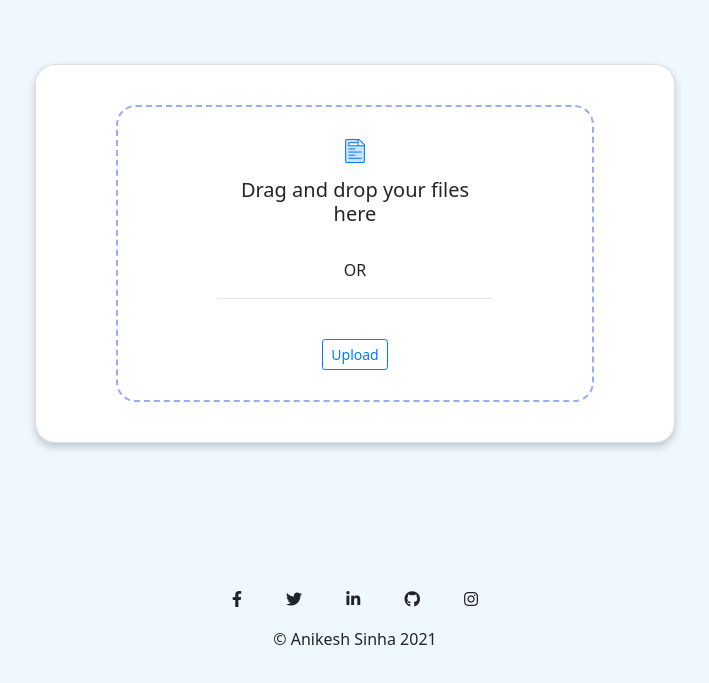
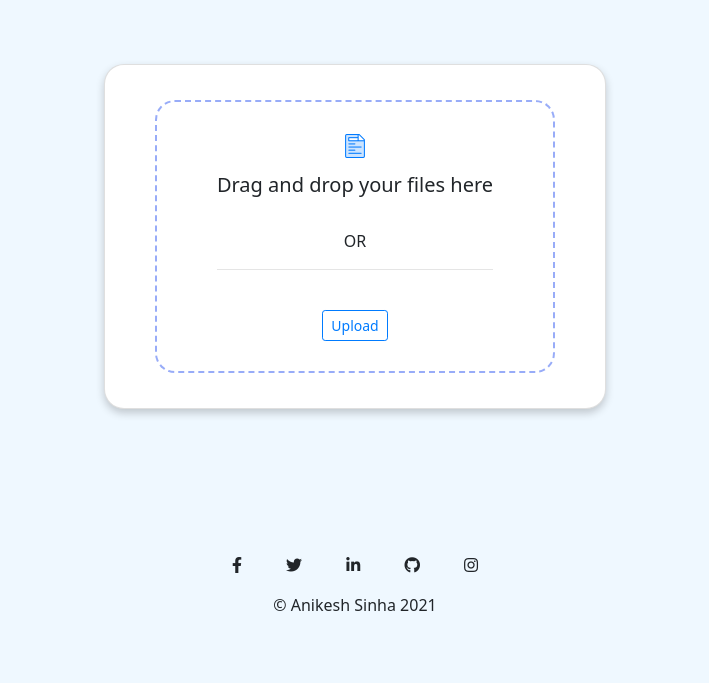
Before and after one commit to AnikS0498/FileSharingFrontEnd, a PHP site: page / in a window 1280 px wide; the page is wider, and only the part inside the window is pictured. Shown: the top 683 px of that part, without its empty margins (285-994 px from the left). Run offline with PHP 8.4, Linux system fonts and the light colour scheme; some libraries are stand-ins or nearby versions.

Commit message:
mobile responsive

```diff
--- a/css/styles.css
+++ b/css/styles.css
@@ -26,7 +26,7 @@ body, html{
 }
 
 .card{
-    padding: 40px 80px;
+    padding: 35px 50px ;
     background-color: white;
     border-radius: 20px ;
     box-shadow: 0px 4px 8px 0 rgba(0,0,0,0.2);
@@ -40,7 +40,7 @@ body, html{
     background-color: white;
     border-radius: 20px ;
     border: 2px dashed #98acf8;
-    padding: 30px 100px;
+    padding: 30px 60px;
 }
 
 .upload-area-item-dropped.upload-area{
```
